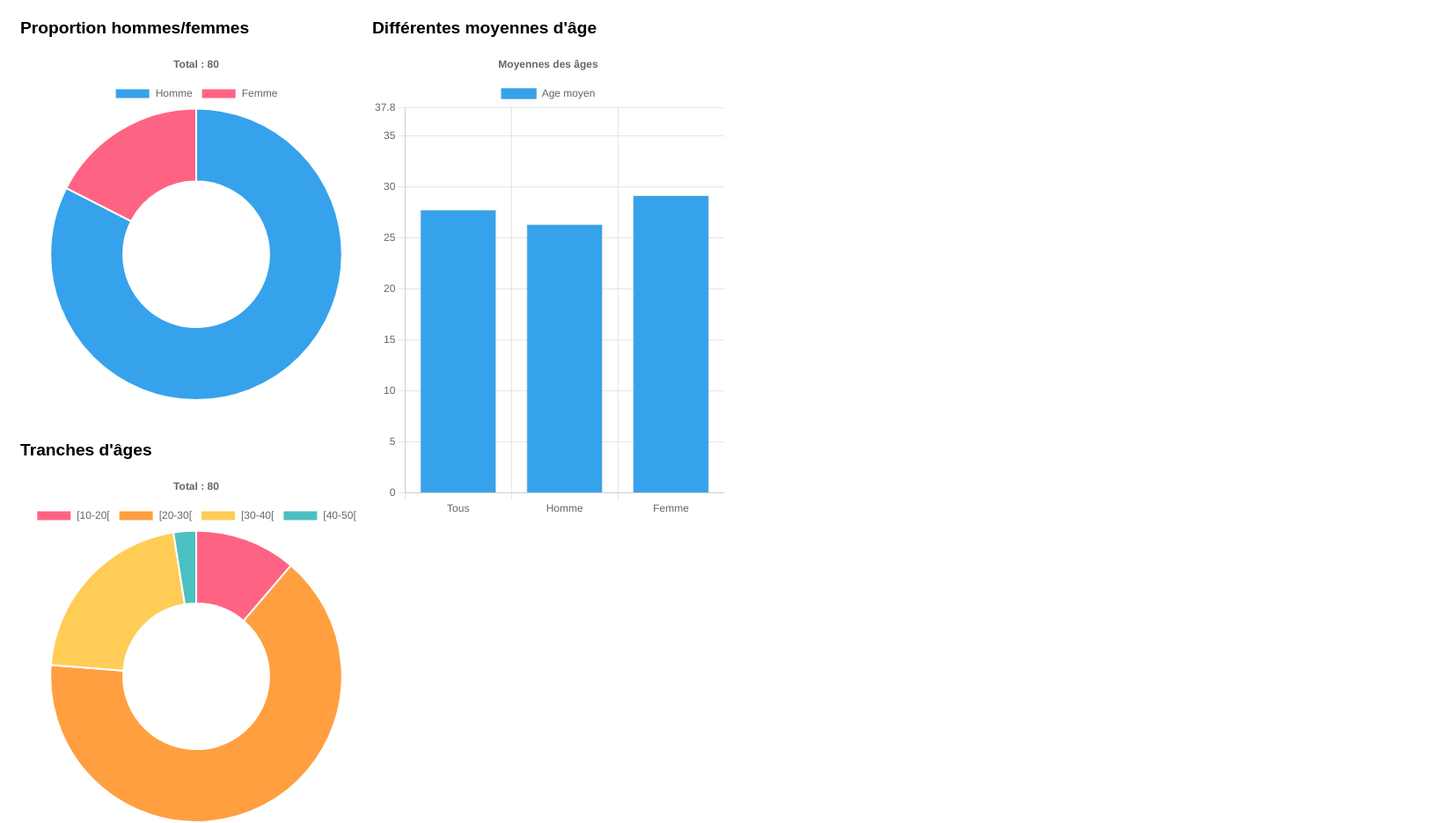
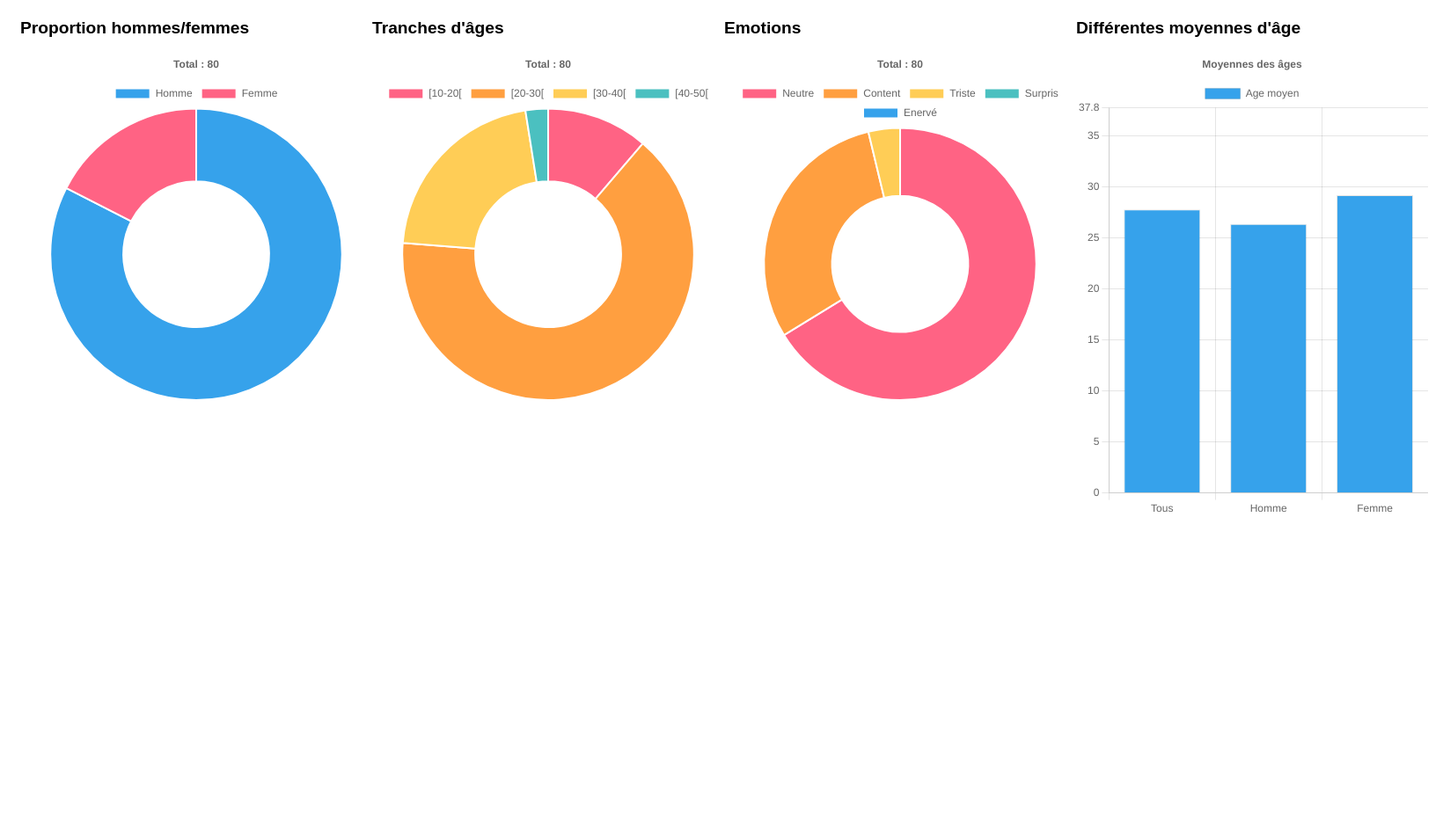
Before and after one commit to AurelienSomme/DataWeek, a Flask app: page / in a window 1640 px wide. Shown: the whole page at 88% size. After the commit the page ends 583 px from the top, so only its background shows below. Run offline with Flask 2, Linux system fonts and the light colour scheme.

Commit message:
Adding graphs
New graph for emotions

```diff
--- a/run.py
+++ b/run.py
@@ -11,7 +11,16 @@ def index():
 
 @app.route('/pictures')
 def pictures():
-        return {'nb_ppl' : nb_ppl, 'nb_man' : nb_man, 'nb_women' : nb_women, 'average_age_man' : average_age_man, 'average_age_women' : average_age_women, 'average_age' : average_age, 'ages_man' : ages_man, 'ages_women' : ages_women, 'ages' : ages}
+        return {'nb_ppl' : nb_ppl,
+                'nb_man' : nb_man,
+                'nb_women' : nb_women,
+                'average_age_man' : average_age_man,
+                'average_age_women' : average_age_women,
+                'average_age' : average_age,
+                'ages_man' : ages_man,
+                'ages_women' : ages_women,
+                'ages' : ages,
+                'emotions' : emotions}
 
 if __name__ == "__main__":
 
@@ -20,7 +29,9 @@ if __name__ == "__main__":
     nb_ppl = 0
     ages_man = []
     ages_women = []
+    emotions = []
     #Indiquer tous les fichiers json utilisés
+    #Attention, peut demander le chemin absolu en fonction des machines [r"pathcomplet"]
     name_files = [r"C:\Users\Utilisateur\Desktop\DW\DataWeek\picture1.json", r"C:\Users\Utilisateur\Desktop\DW\DataWeek\picture2.json", r"C:\Users\Utilisateur\Desktop\DW\DataWeek\picture3.json"]
 
     for i in range(len(name_files)):
@@ -31,9 +42,11 @@ if __name__ == "__main__":
             if face['gender'] == 'male':
                 nb_man += 1
                 ages_man.append(int(face['age']))
+                emotions.append(face['emotions'])
             else:
                 nb_women += 1
                 ages_women.append(int(face['age']))
+                emotions.append(face['emotions'])
 
         nb_ppl += data['response']['face_count']
 
--- a/templates/index.html
+++ b/templates/index.html
@@ -14,7 +14,7 @@
             padding-bottom: 15px;
             padding-left: 15px;
             display: grid;
-            grid-template-columns: repeat(2, 1fr);
+            grid-template-columns: repeat(4, 1fr);
         }
         h1{
             font-family: sans-serif;
@@ -30,12 +30,16 @@
             <canvas id="graph1"></canvas>
         </div>
         <div>
+            <h1>Tranches d'âges</h1>
+            <canvas id="graph3"></canvas>
+        </div>
+        <div>
+            <h1>Emotions</h1>
+            <canvas id="graph4"></canvas>
+        </div>
+        <div>
             <h1>Différentes moyennes d'âge</h1>
             <canvas id="graph2" style="width:600Px;height:800px;"></canvas>
-        </div>
-        <div>
-            <h1>Tranches d'âges</h1>
-            <canvas id="graph3"></canvas>
         </div>
     </div>
     <script>
@@ -68,6 +72,7 @@
         let averageAgeMan
         let averageAgeWomen
         let averageAge
+        let emotions
         data.then(value => {
             nbPpl = value['nb_ppl']
             nbMan = value['nb_man']
@@ -79,7 +84,13 @@
             agesRange = []
             agesRangeLabels = []
             setAgeRange(ages, agesRange, agesRangeLabels)
-            console.log(agesRangeLabels)
+            emotions = value['emotions']
+            happy_emotions = emotions.filter(x => x == 'happy')
+            sad_emotions = emotions.filter(x => x == 'sad')
+            neutral_emotions = emotions.filter(x => x == 'neutral')
+            surprise_emotions = emotions.filter(x => x == 'surprise')
+            anger_emotions = emotions.filter(x => x == 'anger')
+
 
 
 
@@ -191,6 +202,46 @@
 
             let graph3 = new Chart(ctx3, config3)
 
+
+
+
+            //GRAP 4 --------------------------------------------------------------
+
+            ctx4 = document.getElementById("graph4").getContext('2d')
+
+            console.log(agesRangeLabels)
+
+            let dataGraph4 = {
+                labels: ['Neutre', 'Content', 'Triste', 'Surpris', 'Enervé'],
+                datasets:[{
+                    data: [neutral_emotions.length, happy_emotions.length, sad_emotions.length, surprise_emotions.length, anger_emotions.length],
+                    backgroundColor: [
+                            'rgb(255, 99, 132)',
+                            'rgb(255, 159, 64)',
+                            'rgb(255, 205, 86)',
+                            'rgb(75, 192, 192)',
+                            'rgb(54, 162, 235)'
+                    ],
+                    hoverOffset : 10
+                }]
+            }
+
+            let config4 = {
+                type : 'doughnut',
+                data: dataGraph4,
+                options:{
+                    responsive:true,
+                    plugins:{
+                        title: {
+                            display: true,
+                            text: "Total : " + nbPpl + ""
+                        }
+                    }
+                }
+            };
+
+            let graph4 = new Chart(ctx4, config4)
+
             })
 
 
```
